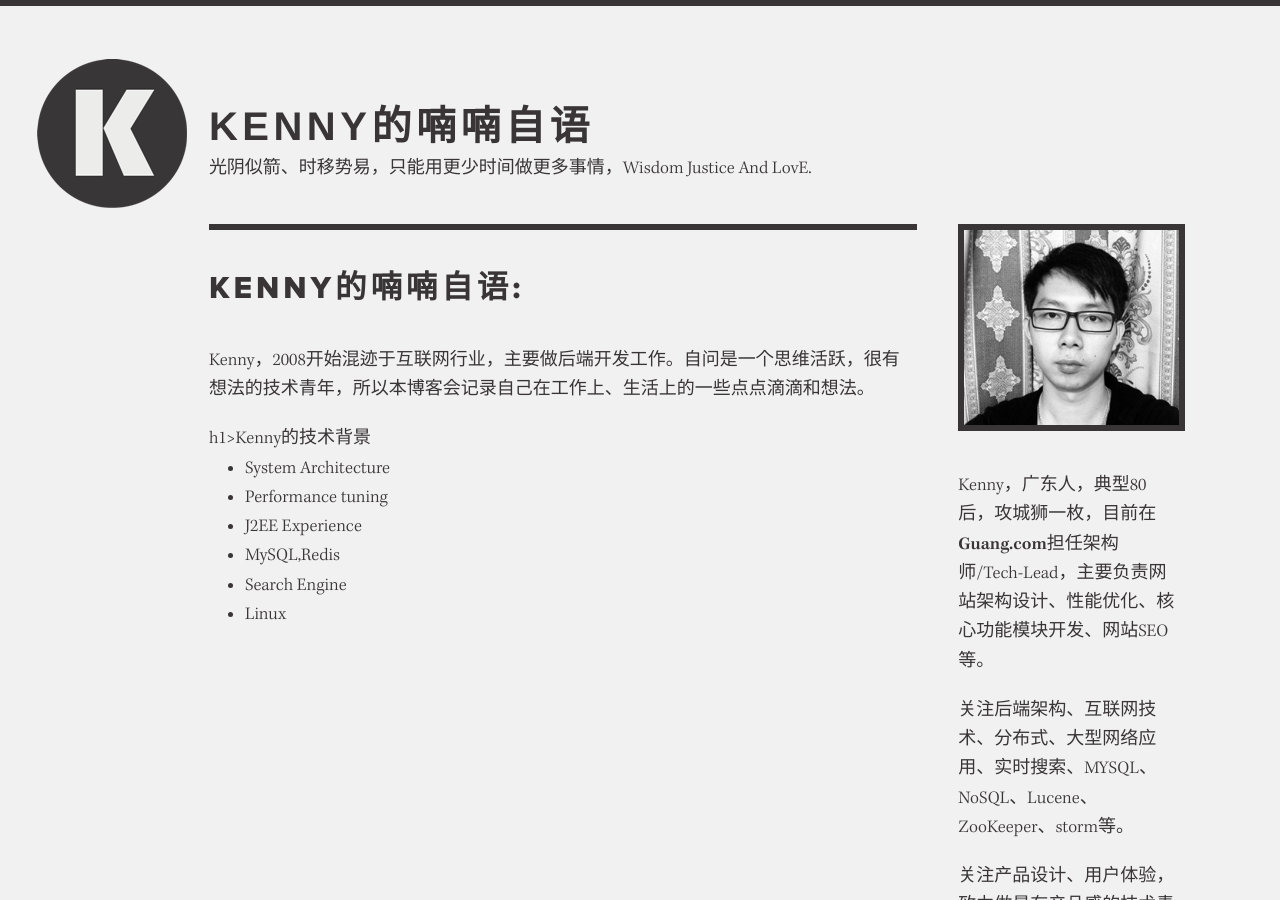
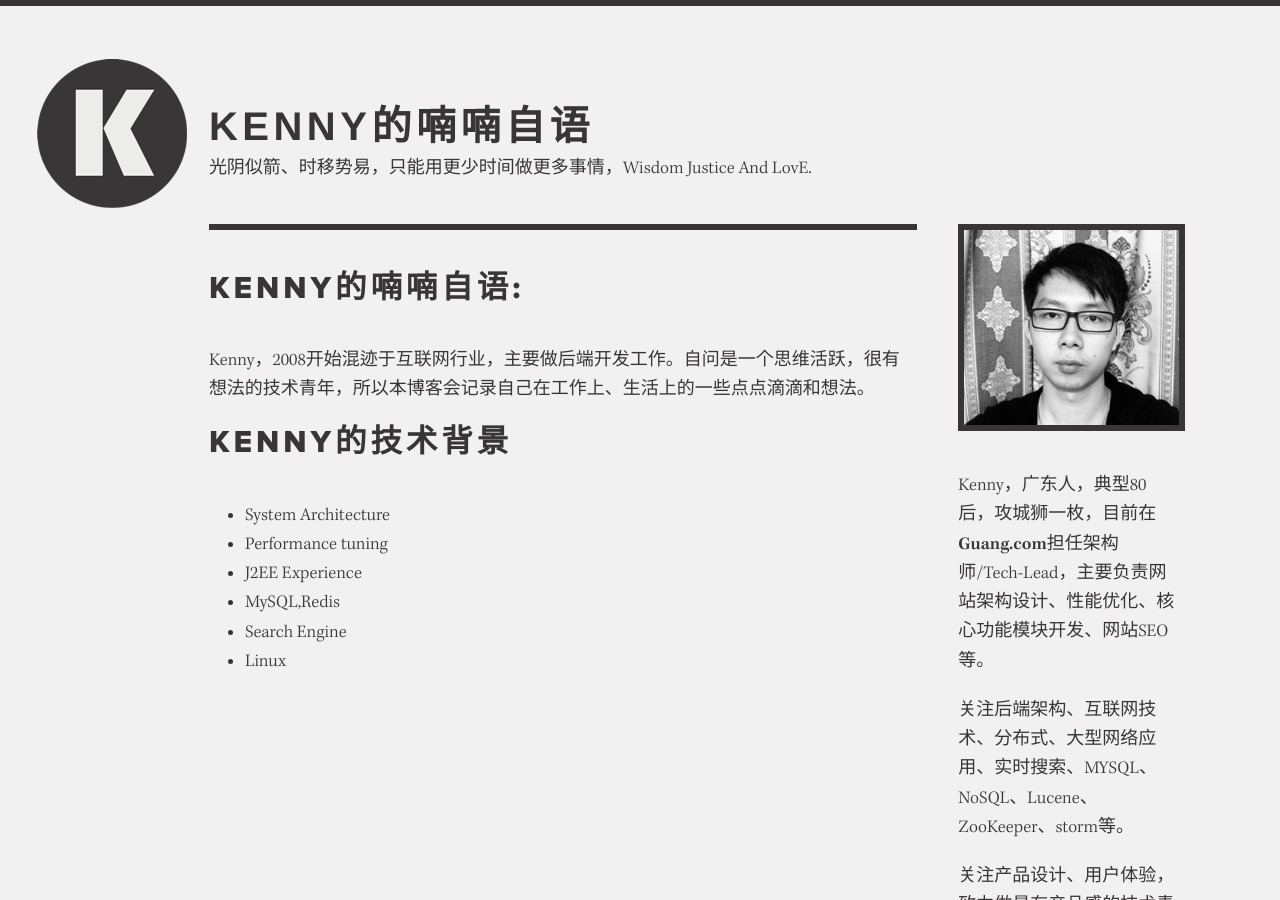
Before and after one commit to kenny2qi/kenny2qi.github.com, a Jekyll site: the page built from about.html, in a window 1280 px wide and 900 px high. Built offline with Jekyll 4.4.1, drawn with Linux system fonts in a browser that asks for light colours; nearby versions of some CDN libraries; Markdown is read by kramdown in place of the engine named in the settings; comment, search, counter and statistics services are not loaded.

```diff
--- a/about.html
+++ b/about.html
@@ -5,7 +5,7 @@ title: KENNY的喃喃自语 | About me
 <section >
 <h1>KENNY的喃喃自语:</h1>
 <p>Kenny，2008开始混迹于互联网行业，主要做后端开发工作。自问是一个思维活跃，很有想法的技术青年，所以本博客会记录自己在工作上、生活上的一些点点滴滴和想法。</p>
-h1>Kenny的技术背景</h1>
+<h1>Kenny的技术背景</h1>
 <ul>
 <li>System Architecture</li>
 <li>Performance tuning</li>
```
